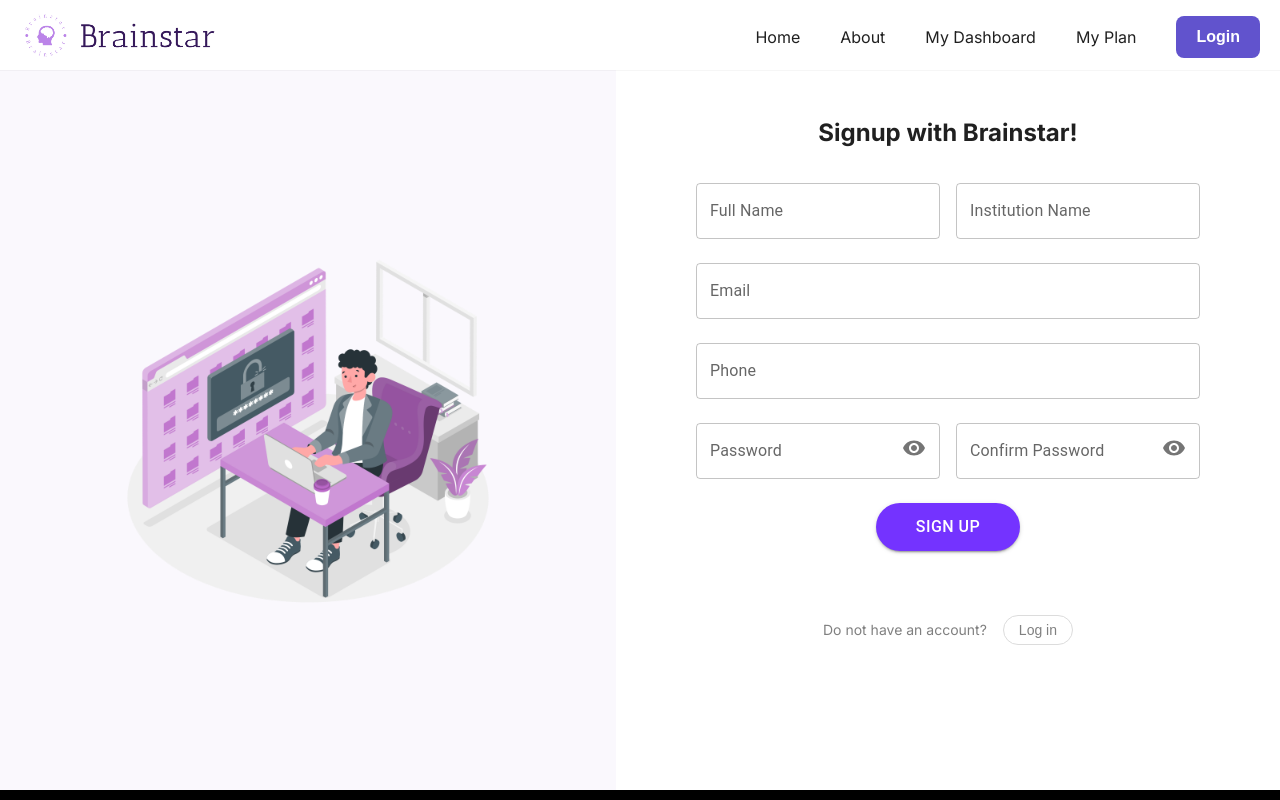
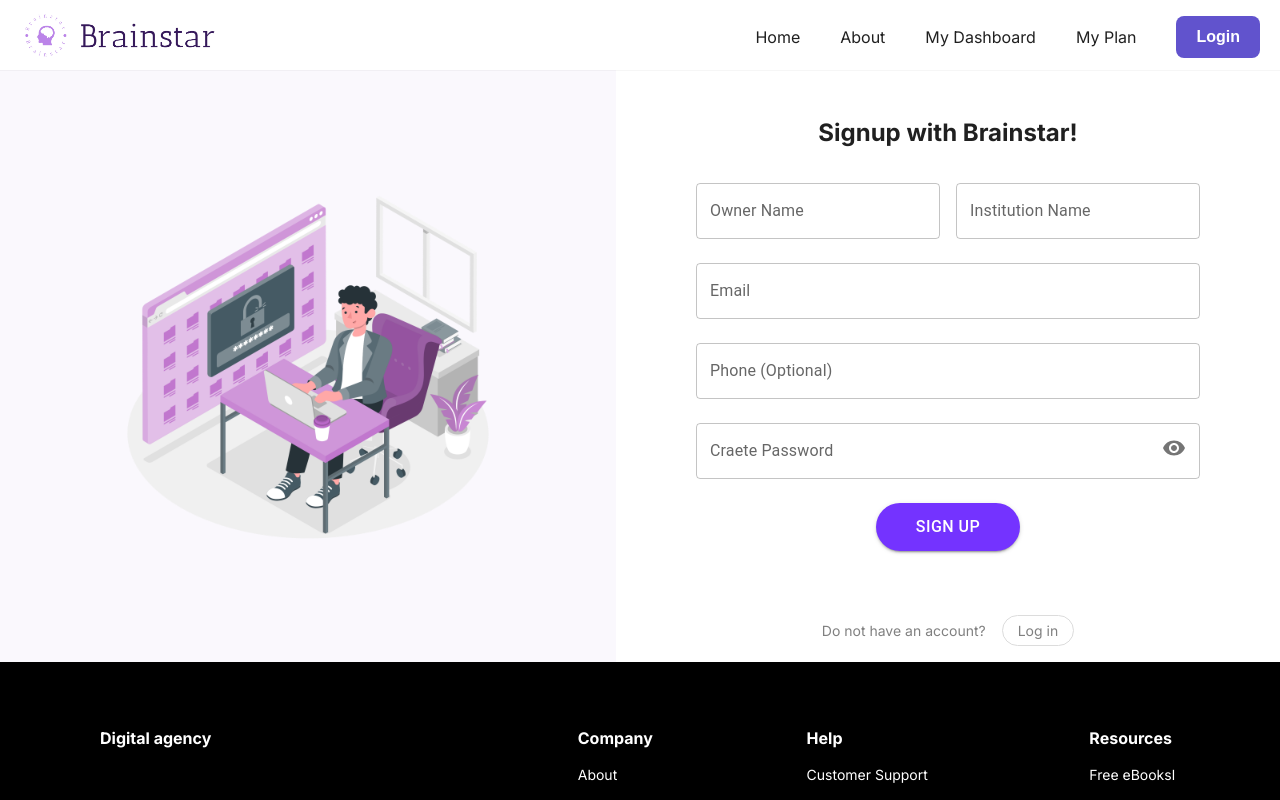
Before and after one commit to ayushyadav003/brainstar, a Next.js app: page /signup in a window 1280 px wide. Shown: the top 800 px of the page. Built offline with nearby package versions, Linux system fonts and the light colour scheme.

Commit message:
login update+signup update

```diff
--- a/src/app/login/login.module.scss
+++ b/src/app/login/login.module.scss
@@ -3,10 +3,10 @@
   margin-top: 70px;
   text-align: center;
   justify-content: center;
-  height: 90vh;
+  // height: 90vh;
   .loginInner {
     background-color: #faf8fd;
-    height: 100%;
+    height: inherit;
     display: flex;
     align-items: center;
     width: 55%;
@@ -25,7 +25,7 @@
       justify-content: center;
       gap: 1rem;
       align-items: center;
-      button {
+      a {
         border: 1px solid #dcdcdc;
         background: #fff;
         padding: 6px 15px;
--- a/src/app/signup/page.jsx
+++ b/src/app/signup/page.jsx
@@ -1,30 +1,66 @@
-'use client'
-import { useState } from 'react'
-import { useForm } from 'react-hook-form'
-import { Button, InputAdornment, TextField } from '@mui/material'
-import { Visibility, VisibilityOff } from '@mui/icons-material'
-import styles from '../login/login.module.scss'
+"use client";
+import { useState } from "react";
+import { useForm } from "react-hook-form";
+import {
+  Button,
+  CircularProgress,
+  InputAdornment,
+  TextField,
+} from "@mui/material";
+import { Visibility, VisibilityOff } from "@mui/icons-material";
+import styles from "../login/login.module.scss";
+import Link from "next/link";
+import { apiConfig } from "@/services/ApiConfig";
+import { ApiWithOutToken } from "@/services/ApiWithoutToken";
+import { toast } from "react-toastify";
+import { useRouter } from "next/navigation";
 
 export default function Login() {
+  const [loading, setLoading] = useState(false);
   const [showPassword, setShowPassword] = useState({
     password: false,
     confirmPassword: false,
-  })
-  const { register, handleSubmit } = useForm()
+  });
+  const {
+    register,
+    handleSubmit,
+    watch,
+    formState: { errors },
+  } = useForm();
+  const router = useRouter();
 
   const togglePasswordVisibility = (field) => {
-    if (field === 'password') {
-      setShowPassword({ ...showPassword, password: !showPassword.password })
+    if (field === "password") {
+      setShowPassword({ ...showPassword, password: !showPassword.password });
     } else {
       setShowPassword({
         ...showPassword,
         confirmPassword: !showPassword.confirmPassword,
-      })
+      });
     }
+  };
+  const onSubmit = async (data) => {
+    setLoading(true);
+    const apiOptions = {
+      url: apiConfig.register,
+      method: "POST",
+      data: { ...data, role: "Admin" },
+    };
+    const response = await ApiWithOutToken(apiOptions);
+    if (response?.data?.statusCode === 201) {
+      const obj = response.data.data;
+      delete obj.password;
+      delete obj._V;
+      const jsonString = JSON.stringify(obj);
+      localStorage.setItem("currentUser", jsonString);
+      toast.success(response.data.Message);
+      router.push("/");
+    } else {
+      toast.error(response.data.message);
     }
-  const onSubmit = (data) => {
-    console.log(data)
-  }
+
+    setLoading(false);
+  };
 
   return (
     <div className={styles.loginContainer}>
@@ -32,23 +68,30 @@ export default function Login() {
         <img src="/images/authimage.png" alt="" />
       </div>
       <div className={styles.loginForm}>
-        <h2 style={{ marginTop: '2rem' }}>Signup with Brainstar!</h2>
+        <h2 style={{ marginTop: "2rem" }}>Signup with Brainstar!</h2>
         <form onSubmit={handleSubmit(onSubmit)}>
-          <div style={{ display: 'flex', gap: '1rem' }}>
+          <div style={{ display: "flex", gap: "1rem" }}>
             <TextField
-              label="Full Name"
+              label="Owner Name"
               fullWidth
               margin="normal"
-              {...register('fullName', {
-                required: 'Full Name is required',
+              {...register("ownerName", {
+                required: "Owner Name is required",
                 maxLength: 20,
+                minLength: 2,
               })}
+              error={!!errors.fullName}
+              helperText={errors.fullName?.message}
             />
             <TextField
               label="Institution Name"
               fullWidth
               margin="normal"
-              {...register('institute', { required: true })}
+              {...register("instituteName", {
+                required: ["Institution name is required."],
+              })}
+              error={!!errors.institute}
+              helperText={errors.institute?.message}
             />
           </div>
           <TextField
@@ -56,61 +99,63 @@ export default function Login() {
             fullWidth
             margin="normal"
             type="email"
-            {...register('email', { required: true, maxLength: 20 })}
+            {...register("email", {
+              required: ["Email is rquired."],
+              maxLength: 20,
+            })}
           />
           <TextField
-            label="Phone"
+            label="Phone (Optional)"
             fullWidth
             margin="normal"
-            {...register('phone', {
-              required: 'Email address is required',
-              pattern: {
-                value: /^\S+@\S+$/i,
-                message: 'Invalid email address',
-              },
-            })}
+            {...register("phone", { required: false, maxLength: 10 })}
           />
-          <div style={{ display: 'flex', gap: '1rem' }}>
+          {/* <div style={{ display: "flex", gap: "1rem" }}> */}
           <TextField
-              label="Password"
-              type={showPassword.password ? 'text' : 'password'}
+            label="Craete Password"
+            type={showPassword.password ? "text" : "password"}
             fullWidth
             margin="normal"
-              {...register('password', {
-                required: true,
+            {...register("password", {
+              required: ["Password is required."],
               maxLength: 8,
               minLength: 4,
             })}
+            error={!!errors.password}
+            helperText={errors.password?.message}
             InputProps={{
               endAdornment: (
                 <InputAdornment position="end">
                   <span
-                      style={{ cursor: 'pointer' }}
-                      onClick={() => togglePasswordVisibility('password')}
+                    style={{ cursor: "pointer" }}
+                    onClick={() => togglePasswordVisibility("password")}
                     edge="end"
                   >
-                      {showPassword.password ? (
-                        <VisibilityOff />
-                      ) : (
-                        <Visibility />
-                      )}
+                    {showPassword.password ? <VisibilityOff /> : <Visibility />}
                   </span>
                 </InputAdornment>
               ),
             }}
           />
-            <TextField
+          {/* <TextField
               label="Confirm Password"
-              type={showPassword.confirmPassword ? 'text' : 'password'}
+              type={showPassword.confirmPassword ? "text" : "password"}
               fullWidth
               margin="normal"
+              {...register("confirmPassword", {
+                required: ["Please confirm your password"],
+                validate: (value) =>
+                  value === watch("password") || "Passwords do not match",
+              })}
+              error={!!errors.confirmPassword}
+              helperText={errors.password?.confirmPassword}
               InputProps={{
                 endAdornment: (
                   <InputAdornment position="end">
                     <span
-                      style={{ cursor: 'pointer' }}
+                      style={{ cursor: "pointer" }}
                       onClick={() =>
-                        togglePasswordVisibility('confirmPassword')
+                        togglePasswordVisibility("confirmPassword")
                       }
                       edge="end"
                     >
@@ -123,22 +168,26 @@ export default function Login() {
                   </InputAdornment>
                 ),
               }}
-            />
-          </div>
+            /> */}
+          {/* </div> */}
 
           <Button
             variant="contained"
-            style={{ marginTop: '1rem' }}
+            style={{ marginTop: "1rem" }}
             className={styles.loginBtn}
             type="submit"
+            disabled={loading}
           >
             Sign up
+            {loading && (
+              <CircularProgress size={30} style={{ marginLeft: "1rem" }} />
+            )}
           </Button>
         </form>
         <div className={styles.inner}>
-          Do not have an account? <button>Log in</button>
+          Do not have an account? <Link href="/login">Log in</Link>
         </div>
       </div>
     </div>
-  )
+  );
 }
--- a/src/services/ApiConfig.jsx
+++ b/src/services/ApiConfig.jsx
@@ -1,5 +1,6 @@
 // const apiUrl = 'https://brainstarapi.azurewebsites.net'
-const apiUrl = 'https://brainstar.azurewebsites.net/api/v1'
+// const apiUrl = 'https://brainstar.azurewebsites.net/api/v1'
+const apiUrl = "http://localhost:8000/api/v1";
 
 export const apiConfig = {
   //auth
@@ -9,4 +10,4 @@ export const apiConfig = {
 
   //students
   student: `${apiUrl}/Student`,
-}
+};
--- a/src/services/ApiWithoutToken.jsx
+++ b/src/services/ApiWithoutToken.jsx
@@ -1,5 +1,5 @@
-import axios from 'axios'
-import { toast } from 'react-toastify'
+import axios from "axios";
+import { toast } from "react-toastify";
 
 export const ApiWithOutToken = async ({ url, method, data, params }) => {
   const apiOptions = {
@@ -7,13 +7,13 @@ export const ApiWithOutToken = async ({ url, method, data, params }) => {
     method,
     data,
     params,
-  }
+  };
   try {
-    const res = await axios(apiOptions)
+    const res = await axios(apiOptions);
     if (res) {
-      return res
+      return res;
     }
   } catch (error) {
-    toast.error('Somthing went wrong!')
+    toast.error(error?.response?.data.message || "Somthing went wrong!");
   }
-}
+};
```
Also changed, not shown: src/app/login/page.jsx (+72 -23 lines), src/components/header/Header.jsx (+33 -32 lines), 2 other files (tests, documents, lock files or other folders). Lines whose indentation alone changed are shown as unchanged.
